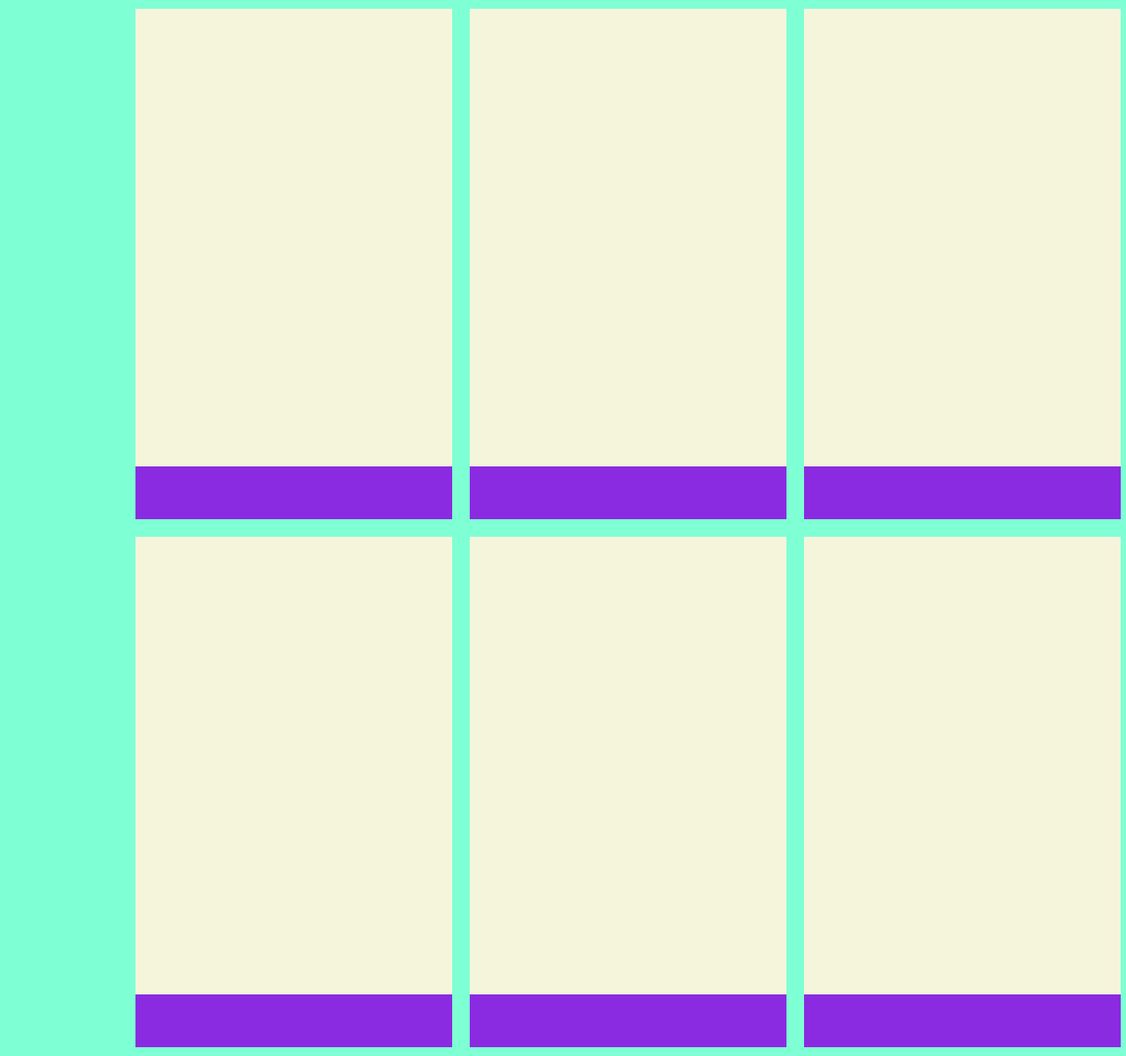
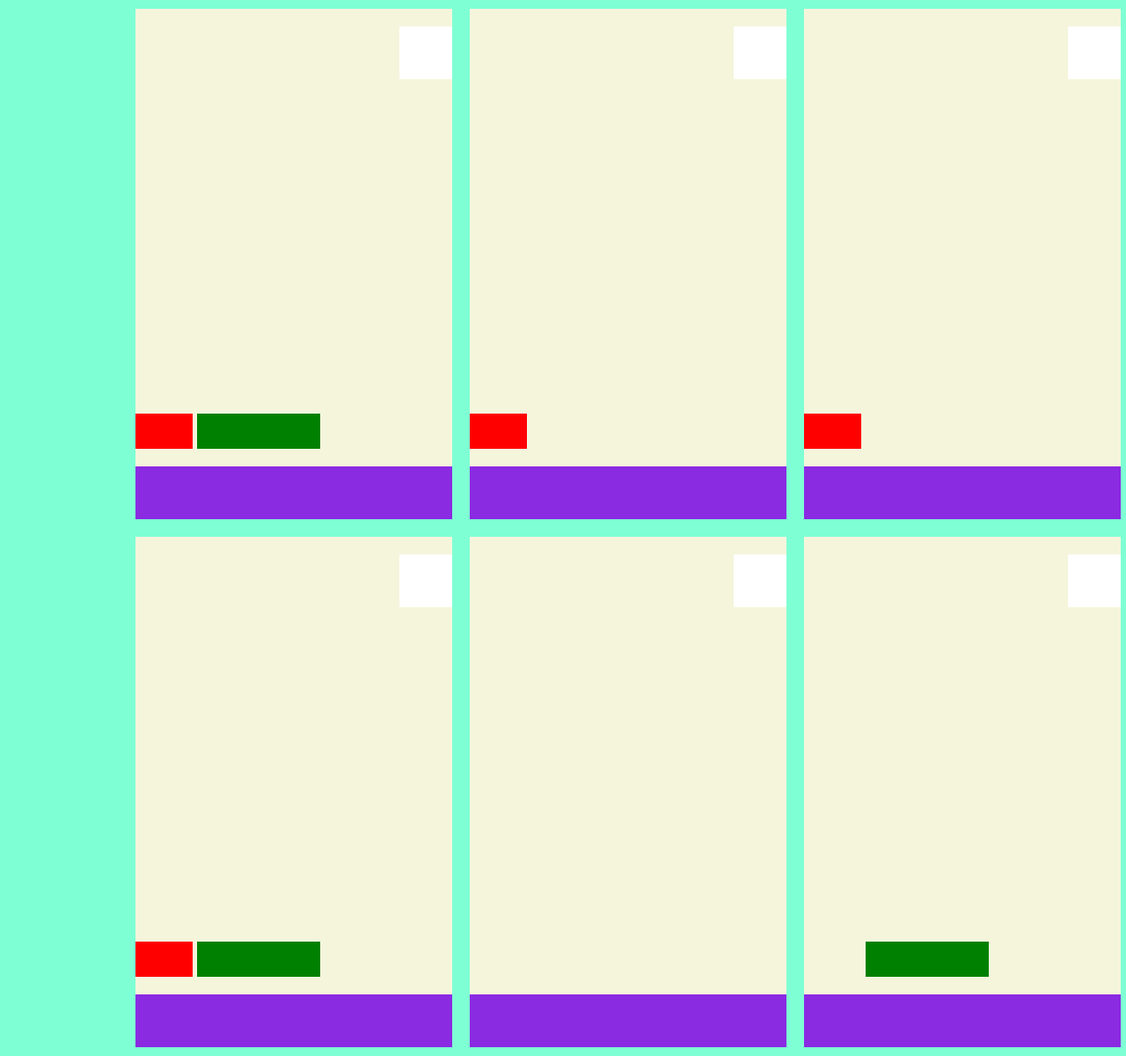
Before and after one commit to Andretreccia/htmlcss-shop, a plain HTML site: page index.html in a window 1280 px wide. Shown: the top 1200 px of the page at 88% size. Drawn offline with Linux system fonts and the light colour scheme.

Commit message:
Completamento struttura dello shop

```diff
--- a/css/style.css
+++ b/css/style.css
@@ -29,6 +29,15 @@ body {
     width: 360px;
     background-color: blueviolet;
 }
+.sale.debug {
+    height: 40px;
+    width: 65px;
+}
+.eco.debug{
+    height: 40px;
+    width: 140px;
+
+}
 /* container */
 .products{
     padding: 0 10% 0 10%
@@ -42,3 +51,22 @@ body {
     bottom: 0;
 
 }
+.sale {
+    background-color: red;
+    position: absolute;
+    bottom: 80px;
+}
+.eco{
+    background-color:   green;
+    position: absolute;
+    bottom: 80px;
+    left: 70px;
+}
+.favorites{
+    height: 60px;
+    width: 60px;
+    background-color: white;
+    position: absolute;
+    right: 0;
+    top: 20px;
+}
--- a/index.html
+++ b/index.html
@@ -11,22 +11,41 @@
 
 <body>
     <div class="products clearfix debug">
-        <div class="product uno debug">
+        <!-- Primo  -->
+        <div class="product debug">
+            <div class="favorites"></div>
+            <div class="eco debug"></div>
+            <div class="sale debug"></div>
             <div class="text debug"></div>
         </div>
-        <div class="product due debug">
+        <!-- secondo -->
+        <div class="product debug">
+            <div class="favorites"></div>
+            <div class="sale debug"></div>
             <div class="text debug"></div>
         </div>
-        <div class="product tre debug">
+        <!-- terzo -->
+        <div class="product debug">
+            <div class="favorites"></div>
+            <div class="sale debug"></div>
             <div class="text debug"></div>
         </div>
-        <div class="product quattro debug">
+        <!-- quarto -->
+        <div class="product debug">
+            <div class="favorites"></div>
+            <div class="eco debug"></div>
+            <div class="sale debug"></div>
             <div class="text debug"></div>
         </div>
-        <div class="product cinque debug">
+        <!-- quinto -->
+        <div class="product debug">
+            <div class="favorites"></div>
             <div class="text debug"></div>
         </div>
-        <div class="product sei debug">
+        <!-- sesto -->
+        <div class="product debug">
+            <div class="favorites"></div>
+            <div class="eco debug"></div>
             <div class="text debug"></div>
         </div>
     </div>
```
